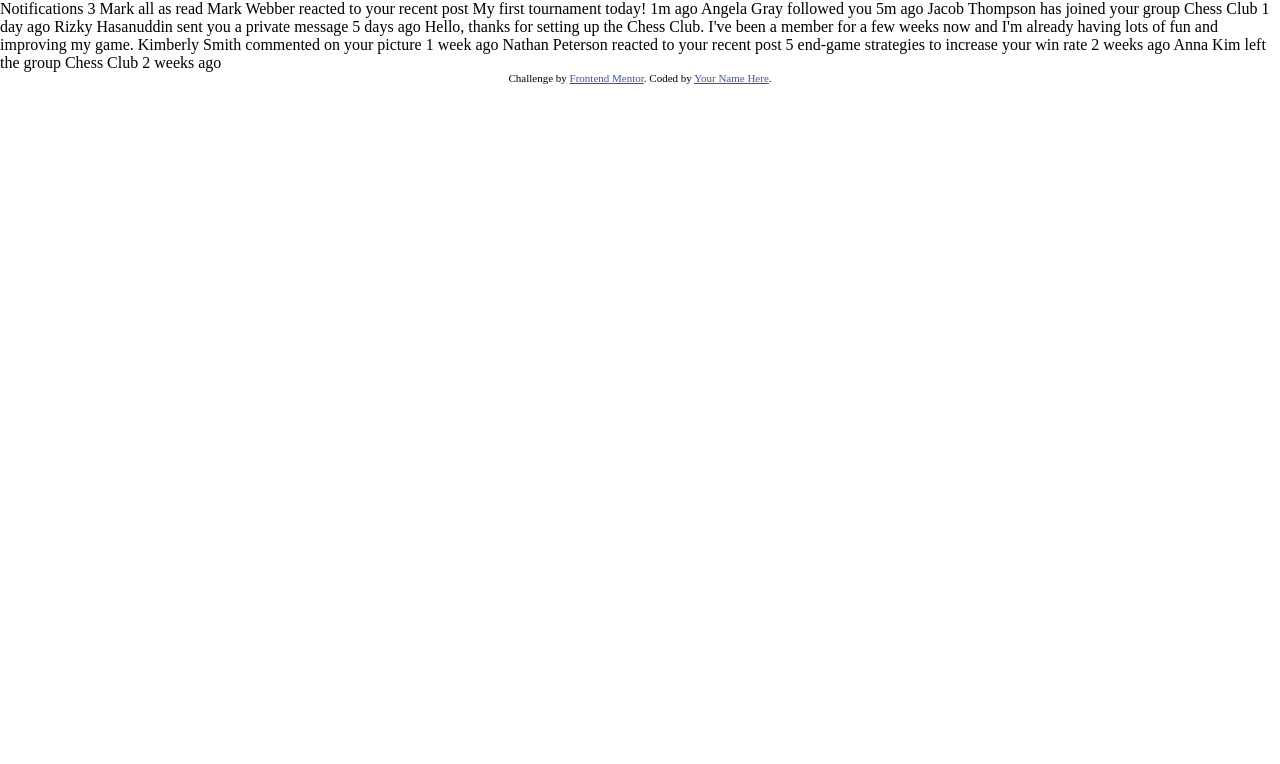
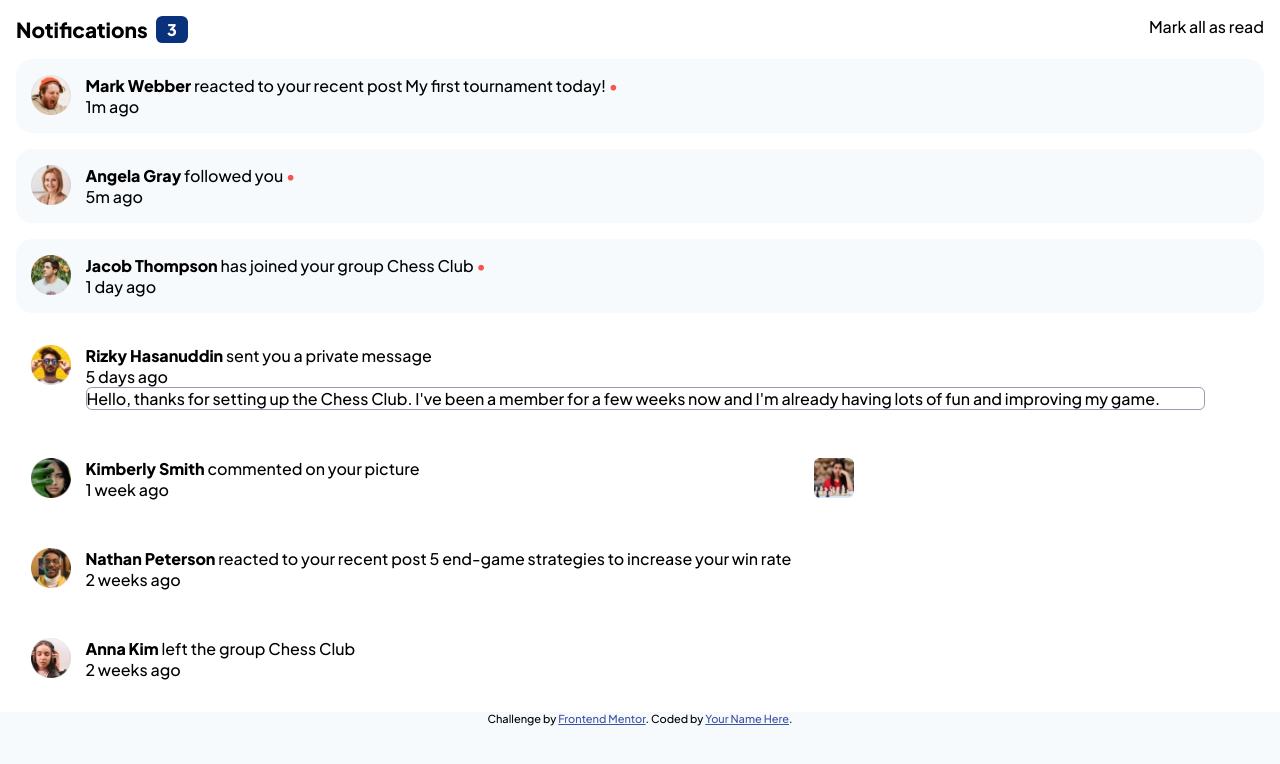
Before and after one commit to tonage72/notifications-page-main, a plain HTML site: page index.html in a window 1280 px wide. Drawn offline with Linux system fonts and the light colour scheme.

Commit message:
Need some bold and color text added.

```diff
--- a/css/style.css
+++ b/css/style.css
@@ -1,3 +1,5 @@
+@import url('https://fonts.googleapis.com/css2?family=Plus+Jakarta+Sans:wght@500;800&display=swap');
+
 *,
 *::before,
 *::after {
@@ -6,9 +8,116 @@
 	box-sizing: border-box;
 }
 
+:root {
+	--color-red: hsl(1, 90%, 64%);
+	--color-blue: hsl(219, 85%, 26%);
+	--color-white: hsl(0, 0%, 100%);
+	--color-very-light-grayish-blue: hsl(210, 60%, 98%);
+	--color-light-grayish-blue-1: hsl(211, 68%, 94%);
+	--color-light-grayish-blue-2: hsl(205, 33%, 90%);
+	--color-grayish-blue: hsl(219, 14%, 63%);
+	--color-dark-grayish-blue: hsl(219, 12%, 42%);
+	--color-very-dark-blue: hsl(224, 21%, 14%);
+}
+
+html {
+	font-family: 'Plus Jakarta Sans', sans-serif;
+	font-size: 16px;
+}
+
 img {
 	width: 100%;
 	display: block;
+}
+
+body {
+	height: 100vh;
+	background-color: var(--color-very-light-grayish-blue);
+}
+
+header {
+	display: flex;
+	justify-content: space-between;
+}
+
+header p:nth-child(1) {
+	font-weight: 800;
+	font-size: 1.3rem;
+}
+
+.count {
+	background-color: var(--color-blue);
+	color: white;
+	padding: .2rem .7rem;
+	font-weight: 800;
+	margin: 0 auto 0 .5rem;
+	font-size: 1rem;
+	border-radius: .4rem;
+}
+
+main {
+	display: flex;
+	flex-flow: column nowrap;
+	gap: 1rem;
+	background-color: var(--color-white);
+	width: 100%;
+	padding: 1rem;
+}
+
+.card {
+	display: grid;
+	grid-template-columns: 6ch auto auto;
+	grid-template-rows: auto auto auto;
+	grid-template-areas:
+		"person-icon message extra-icon"
+		"person-icon received extra-icon"
+		". response .";
+	padding: 1rem 1rem 1rem 0;
+	border-radius: 1rem;
+}
+
+.card img {
+	width: 40px;
+}
+
+.card figure:nth-child(1) {
+	grid-area: person-icon;
+}
+
+.card figure:nth-child(1) img {
+	margin: 0 auto;
+}
+
+.card > p:nth-child(2) {
+	grid-area: message;
+}
+
+.card > p:nth-child(3) {
+	grid-area: received;
+	justify-self: flex-start;
+}
+
+.card > figure:nth-child(3) {
+	grid-area: extra-icon;
+}
+
+.card span {
+	font-weight: 800;
+}
+
+.card .response {
+	grid-area: response;
+	border: 1px solid var(--color-grayish-blue);
+	border-radius: .5ch;
+}
+
+.card-unread {
+	background-color: var(--color-very-light-grayish-blue);
+}
+
+.card-unread p:nth-child(2)::after {
+	content: "\2022";
+	color: var(--color-red);
 }
 
 .attribution {
--- a/index.html
+++ b/index.html
@@ -5,38 +5,114 @@
   <meta name="viewport" content="width=device-width, initial-scale=1.0"> <!-- displays site properly based on user's device -->
   <link rel="icon" type="image/png" sizes="32x32" href="./assets/images/favicon-32x32.png">
   <link rel="stylesheet" href="css/style.css">
-  <script src="javascript/script.js"></script>
+  <script src="javascript/script.js" defer></script>
   <title>Frontend Mentor | Notifications page</title>
 </head>
 <body>
+  <main>
+    <header>
+    <p>
+      Notifications
+    </p>
+    <div class="count">
+     3
+    </div>
+    <p class="mark-all-read">
+      Mark all as read
+    </p>
+    </header>
 
-  Notifications 3
+    <div class="card card-unread">
+      <figure>
+        <img src="assets/images/avatar-mark-webber.webp" alt="" width="40px">
+      </figure>
+      <p>
+        <span>Mark Webber</span> reacted to your recent post My first tournament today!
+      </p>
+      <p>
+        1m ago
+      </p>
+    </div>
 
-  Mark all as read
+    <div class="card card-unread">
+      <figure>
+        <img src="assets/images/avatar-angela-gray.webp" alt="" width="40px">
+      </figure>
+      <p>
+        <span>Angela Gray</span> followed you
+      </p>
+      <p>
+        5m ago
+      </p>
+    </div>
 
-  Mark Webber reacted to your recent post My first tournament today!
-  1m ago
+    <div class="card card-unread">
+      <figure>
+        <img src="assets/images/avatar-jacob-thompson.webp" alt="" width="40px">
+      </figure>
+      <p>
+        <span>Jacob Thompson</span> has joined your group Chess Club
+      </p>
+      <p>
+        1 day ago
+      </p>
+    </div>
 
-  Angela Gray followed you
-  5m ago
-
-  Jacob Thompson has joined your group Chess Club
-  1 day ago
-
-  Rizky Hasanuddin sent you a private message
+    <div class="card">
+      <figure>
+        <img src="assets/images/avatar-rizky-hasanuddin.webp" alt="" width="40px">
+      </figure>
+      <p>
+        <span>Rizky Hasanuddin</span> sent you a private message
+      </p>
+      <p>
         5 days ago
+      </p>
+      <p class="response">
       Hello, thanks for setting up the Chess Club. I've been a member for a few weeks now and
       I'm already having lots of fun and improving my game.
+      </p>
+    </div>
 
-  Kimberly Smith commented on your picture
+    <div class="card">
+      <figure>
+        <img src="assets/images/avatar-kimberly-smith.webp" alt="" width="40px">
+      </figure>
+      <p>
+        <span>Kimberly Smith</span> commented on your picture
+      </p>
+      <figure>
+        <img src="assets/images/image-chess.webp" alt="" width="40px">
+      </figure>
+      <p>
         1 week ago
+      </p>
+    </div>
 
-  Nathan Peterson reacted to your recent post 5 end-game strategies to increase your win rate
+    <div class="card">
+      <figure>
+        <img src="assets/images/avatar-nathan-peterson.webp" alt="" width="40px">
+      </figure>
+      <p>
+        <span>Nathan Peterson</span> reacted to your recent post 5 end-game strategies to increase your win rate
+      </p>
+      <p>
         2 weeks ago
+      </p>
+    </div>
 
-  Anna Kim left the group Chess Club
+    <div class="card">
+      <figure>
+        <img src="assets/images/avatar-anna-kim.webp" alt="" width="40px">
+      </figure>
+      <p>
+        <span>Anna Kim</span> left the group Chess Club
+      </p>
+      <p>
         2 weeks ago
-
+      </p>
+    </div>
+  </main>
   <div class="attribution">
     Challenge by <a href="https://www.frontendmentor.io?ref=challenge" target="_blank">Frontend Mentor</a>.
     Coded by <a href="#">Your Name Here</a>.
```
Lines whose indentation alone changed are shown as unchanged.
